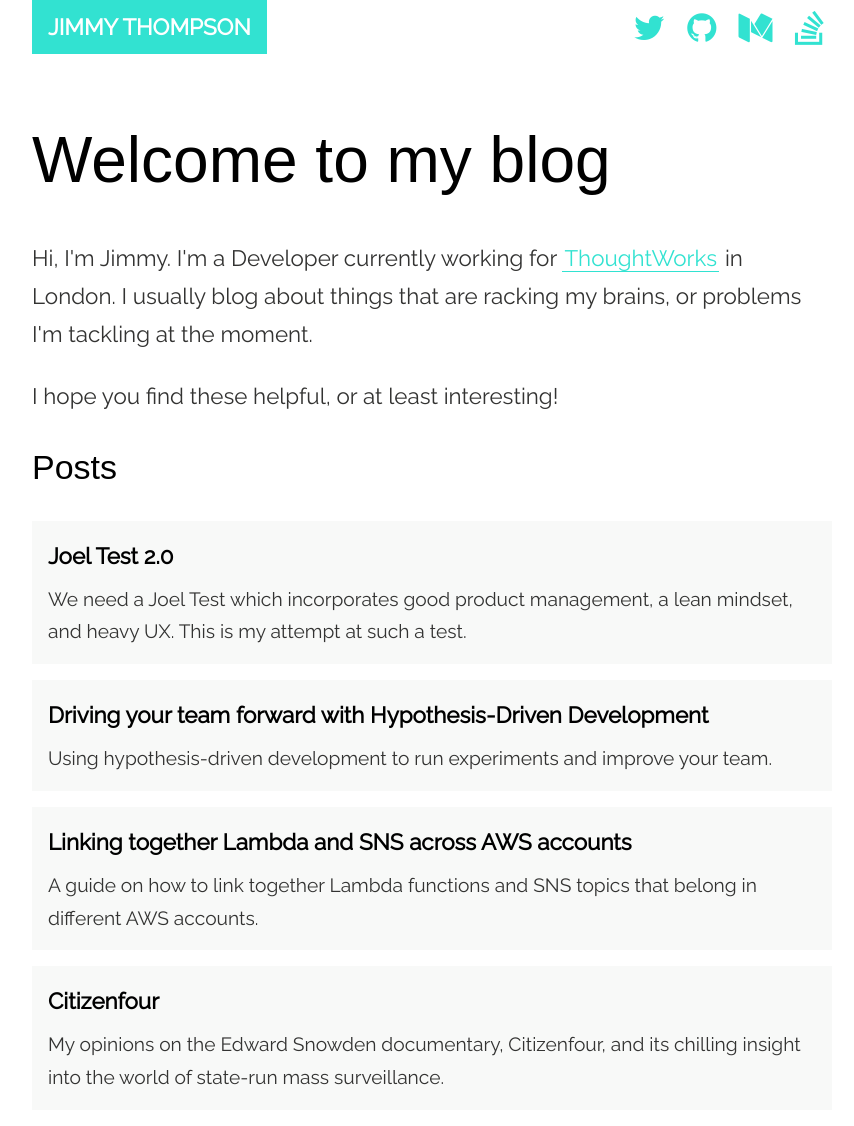
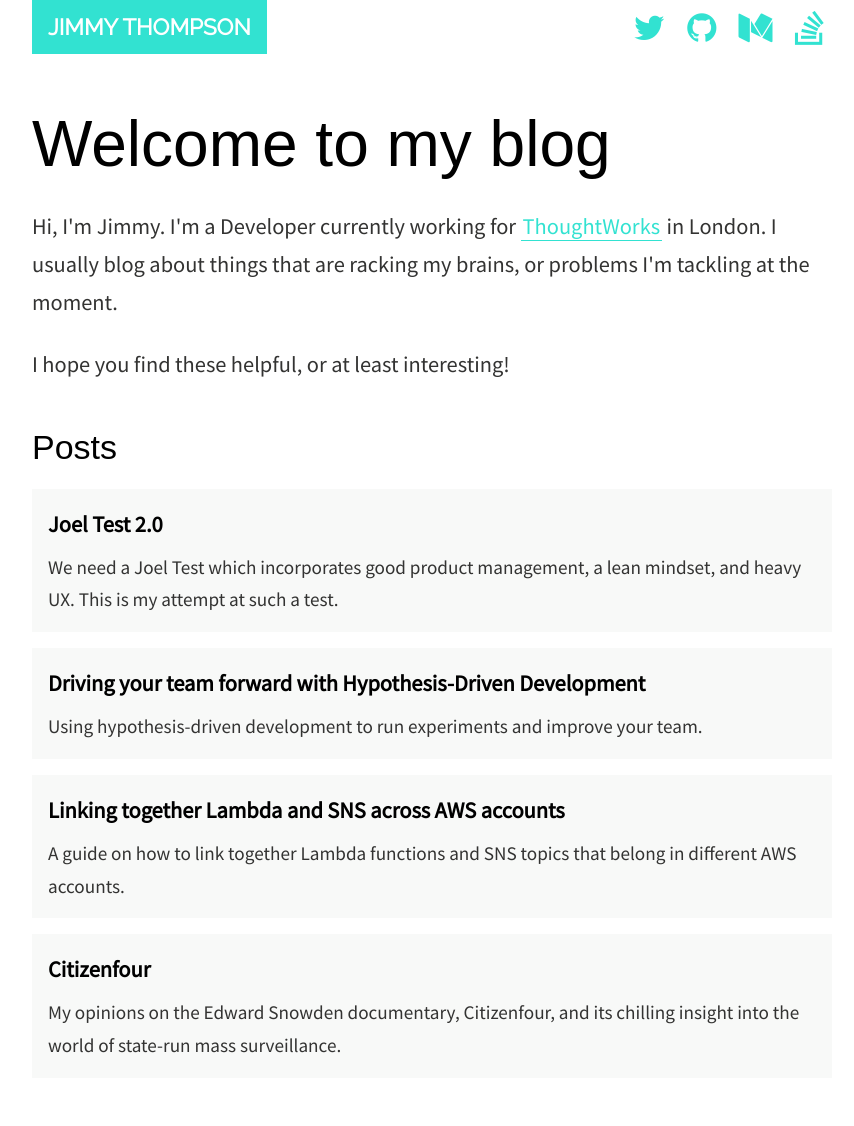
Before and after one commit to JimmyThompson/jimmythompson.co.uk, a Jekyll site: the page built from index.html, in a window 1280 px wide. Shown: the whole page, without its empty margins (208-1062 px from the left). Built offline with Jekyll 4.4.1, drawn with Linux system fonts in a browser that asks for light colours; nearby versions of some CDN libraries; some web fonts are replaced; after the commit the page ends 1094 px from its top, so only the background shows below that.

Commit message:
Fix spacing in blog posts

```diff
--- a/style/blogpost.scss
+++ b/style/blogpost.scss
@@ -1,27 +1,27 @@
-@import "variables";
-
 article {
   em {
     font-style: italic;
   }
 
   ol {
+    @include equal_spacing($spacing);
     padding-left: 64px;
     list-style: decimal;
   }
 
   ul {
+    @include equal_spacing($spacing);
     padding-left: 64px;
     list-style: disc;
   }
 }
 
 section {
-  @extend .spacing;
+  @include spacing($spacing);
 }
 
 figure {
-  @extend .double-spacing;
+  @include equal_spacing(2 * $spacing);
 }
 
 figcaption {
@@ -68,7 +68,7 @@
 }
 
 blockquote {
-  @extend .double-spacing;
+  @include equal_spacing(2 * $spacing);
 
   position: relative;
   font-size: 1.4em;
@@ -103,7 +103,7 @@
 }
 
 p {
-  @extend .spacing;
+  margin: 0 0 $spacing;
 
   img {
     display: block;
@@ -112,7 +112,7 @@
   }
 
   code {
-    color: $primary-color;
+    color: $dark-highlight;
   }
 
   strong {
--- a/style/header.scss
+++ b/style/header.scss
@@ -1,6 +1,3 @@
-@import "variables";
-@import "library";
-
 header {
   font-family: $header-font;
   margin: 0 0 $spacing;
@@ -12,7 +9,7 @@
   background: $primary-color;
   border: 0;
   color: $white;
-  font-family: $main-font;
+  font-family: $logo-font;
   font-weight: bold;
   float: left;
   padding: 8px 16px;
--- a/style/headings.scss
+++ b/style/headings.scss
@@ -1,8 +1,6 @@
-@import "variables";
-@import "library";
 
 @include headings() {
-  @extend .spacing;
+  @include spacing(0.5 * $spacing);
 
   font: {
     family: $header-font;
@@ -14,6 +12,8 @@
 
 h1 {
   font-size: $title;
+  line-height: 1.2;
+  @include equal_spacing($spacing);
 }
 
 h2 {
--- a/style/main.scss
+++ b/style/main.scss
@@ -4,7 +4,7 @@
 @import "variables";
 @import "responsive";
 @import "grid";
-@import "library";
+@import "mixins";
 @import "base";
 @import "headings";
 @import "header";
--- a/style/library.scss
+++ b/style/mixins.scss
@@ -10,3 +10,11 @@
     ::-moz-selection { @content; }
     ::selection { @content; }
 }
+
+@mixin spacing($size) {
+  margin: (3 * $size) 0 $size;
+}
+
+@mixin equal_spacing($size) {
+  margin: $size 0;
+}
--- a/style/variables.scss
+++ b/style/variables.scss
@@ -1,13 +1,15 @@
-@import url('https://fonts.googleapis.com/css?family=Patua+One|Raleway');
+@import url('https://fonts.googleapis.com/css?family=Patua+One|Source+Sans+Pro|Raleway');
 
-$main-font:       'Raleway', Arial, sans-serif;
+$main-font:       'Source Sans Pro', Arial, sans-serif;
 $header-font:     'Patua One', sans-serif;
+$logo-font:       'Raleway', sans-serif;
 $code-font:       'Monaco', 'Consolas', 'DejaVu Sans Mono', 'Bitstream Vera Sans Mono', monospace;
 
 $light: white;
 $light-tint: #f8f9f8;
 $primary: #32e2d1;
 $primary-tint: #425f7b;
+$dark-highlight: #bbbbbd;
 $dark: #333332;
 $dark-tint: black;
 
```
